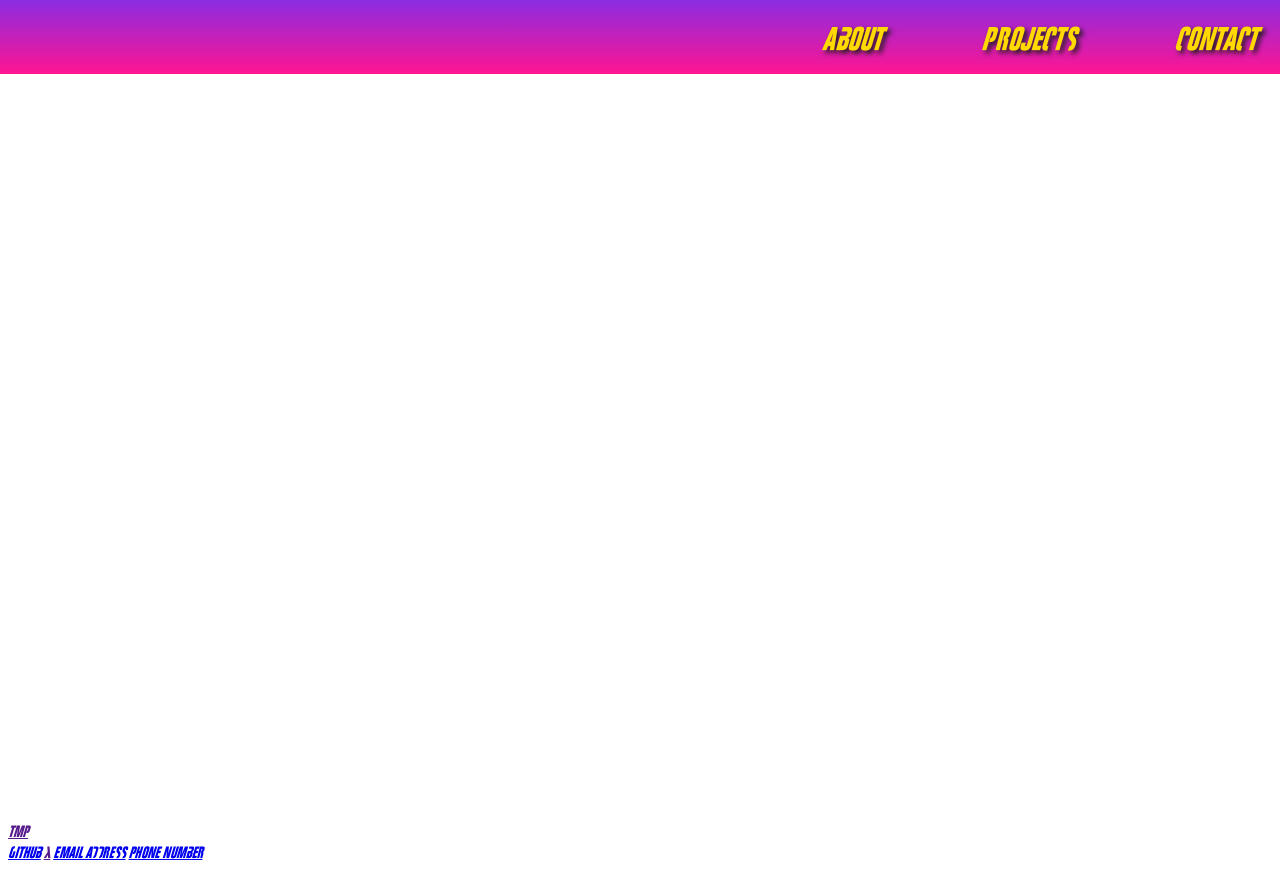
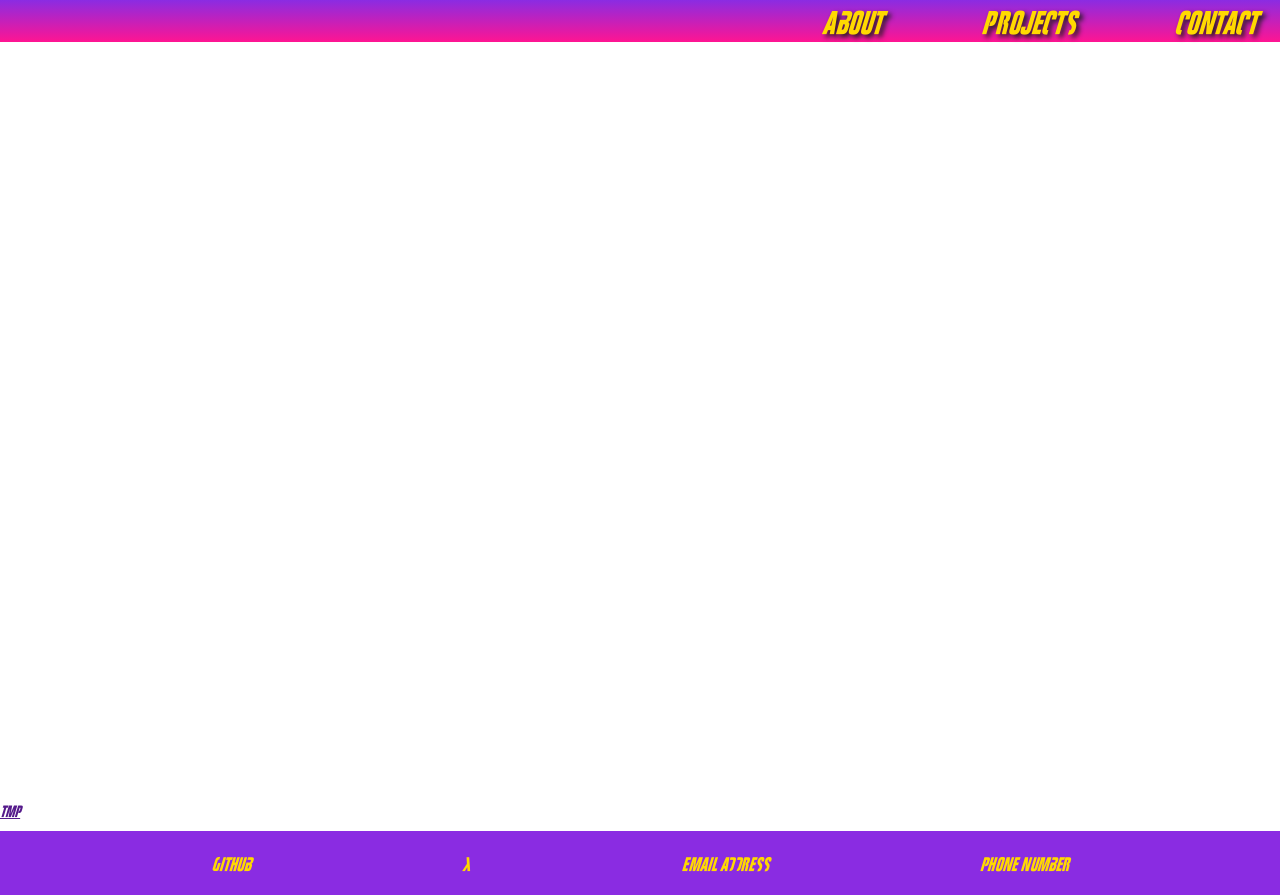
Before and after one commit to lfourage/fcc-portfolio, a plain HTML site: page index.html in a window 1280 px wide. Before the commit the page ends 870 px from the top, so only its background shows below. Drawn offline with Linux system fonts and the light colour scheme.

Commit message:
CSS contact area section set

```diff
--- a/styles.css
+++ b/styles.css
@@ -6,8 +6,8 @@
 }
 
 * {
-  margin: none;
-  padding: none;
+  margin: 0;
+  padding: 0;
 }
 
 html {
@@ -68,3 +68,19 @@ header {
   height: 100vh;
   width: 100vw;
 }
+
+.contact-area {
+  width: 100vw;
+  display: flex;
+  justify-content: space-evenly;
+  align-items: center;
+  margin-top: 10px;
+  padding: 20px 0;
+  background: var(--violet);
+}
+
+.contact-area>a {
+  text-decoration: none;
+  color: var(--gold);
+  font-size: 1.2rem;
+}
```
